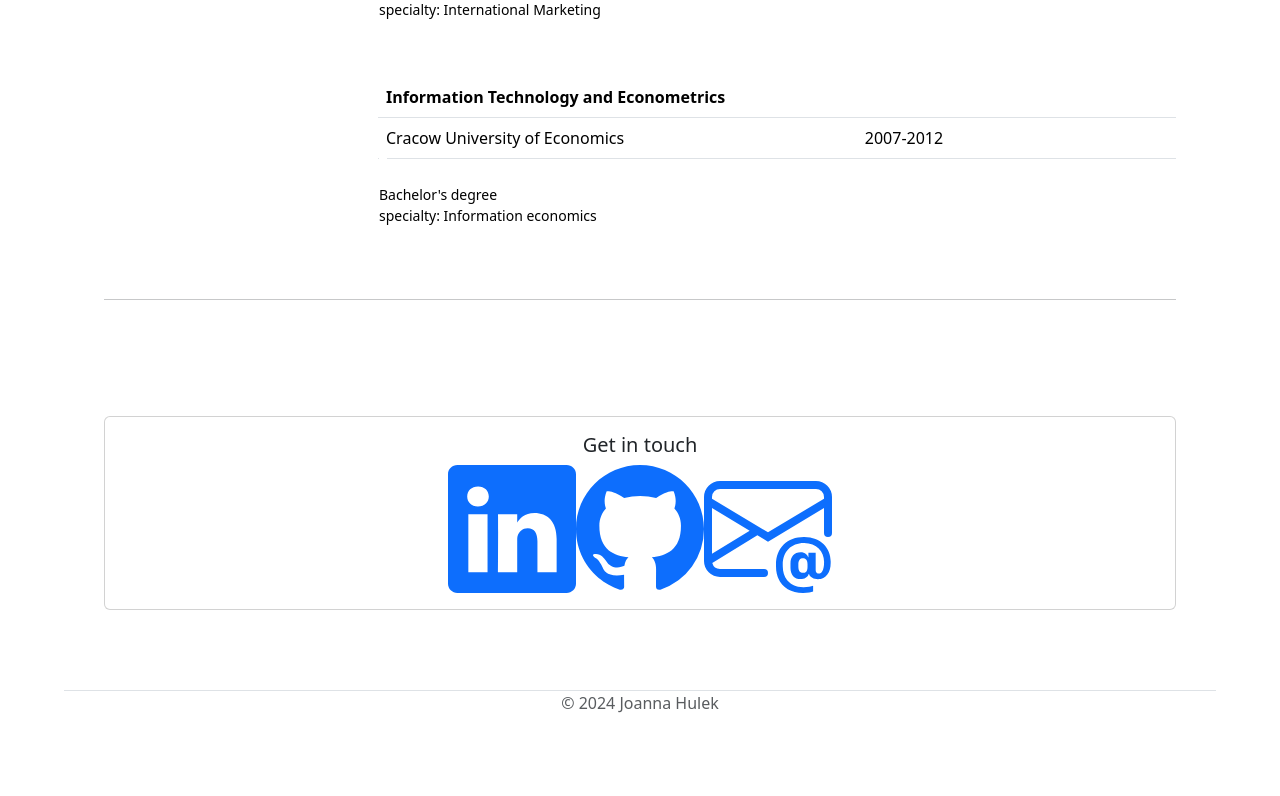
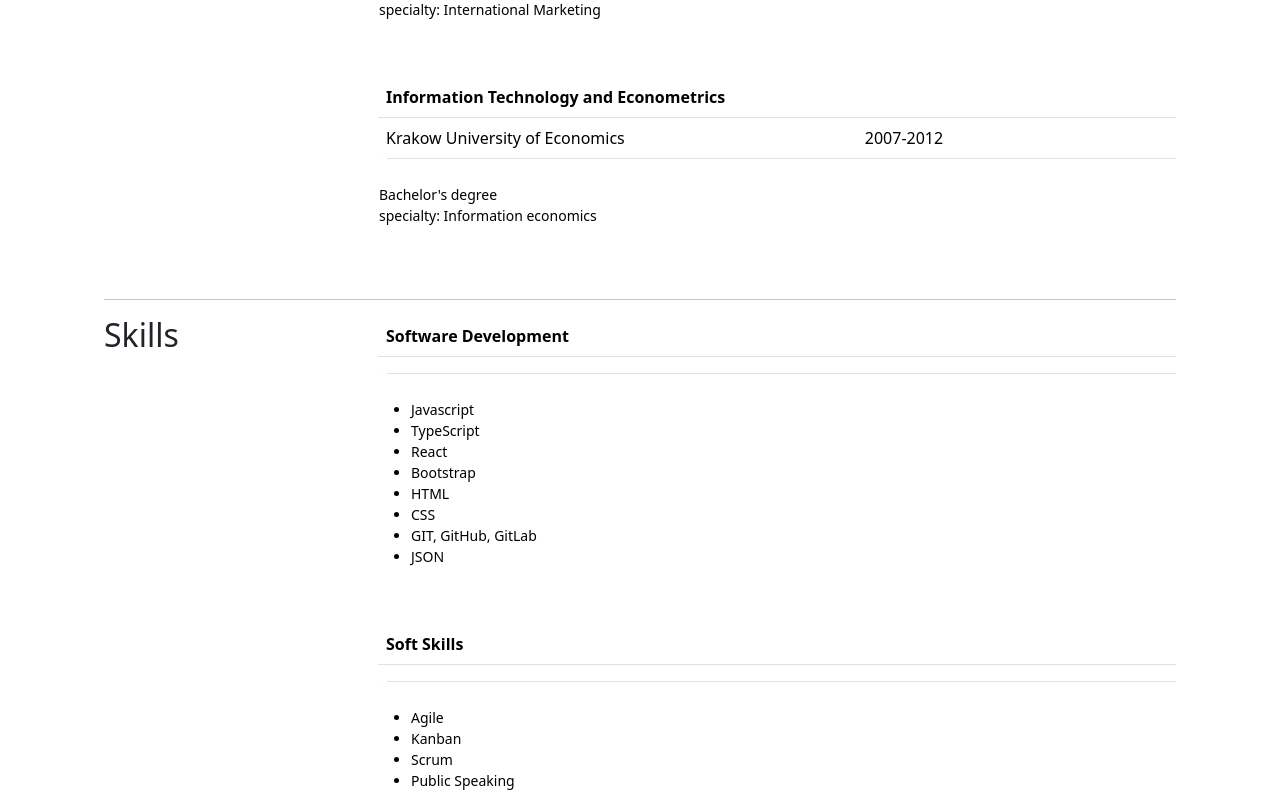
Before and after one commit to joannahulek/joannahulek.github.io, a React (Create React App) app: page / in a window 1280 px wide. Shown: the part 2724-3520 px from the top of the page. Before the commit the page ends 3455 px from the top, so only its background shows below. Built offline with nearby package versions, Linux system fonts and the light colour scheme; the HTML template or start-up script is replaced by a standard one.

Commit message:
skills added to CV

```diff
--- a/src/components/CV2/CV2.tsx
+++ b/src/components/CV2/CV2.tsx
@@ -1,13 +1,22 @@
-import {getEducation, getWork, CvElement, WorkMore, EduMore} from "./CvContent";
+import {
+    getEducation,
+    getWork,
+    CvElement,
+    getSkills,
+    workMore,
+    eduMore, skillsMore
+} from "./CvContent";
 
 function CV2 () {
     return (
         <div>
             <hr></hr>
-            {renderTable("Work Experience", getWork(), WorkMore())}
+            {renderTable("Work Experience", getWork(), workMore())}
             <hr></hr>
-            {renderTable("Education", getEducation(), EduMore())}
+            {renderTable("Education", getEducation(), eduMore())}
             <hr></hr>
+            {renderTable("Skills", getSkills(), skillsMore())}
+
         </div>
     )
 }
--- a/src/components/CV2/CvContent.tsx
+++ b/src/components/CV2/CvContent.tsx
@@ -11,27 +11,72 @@ export function getWork(){
     return [ubs, johu]
 }
 
-export function WorkMore(){
-    return [mercedes]
+export function workMore(){
+    return [mercedes, rmf, viva, rolnik]
 }
 
 export function getEducation(){
     return [im, iie]
 }
 
-export function EduMore(){
+export function eduMore(){
+    return []
+}
+
+export function getSkills(){
+    return [dev, soft]
+}
+
+export function skillsMore(){
     return []
 }
 
 // CV Elements below:
 
+// Skills:
+
+const dev: CvElement = {
+    label: "Software Development",
+    company: "",
+    time: "",
+    description: (<p>
+        <ul>
+            <li>Javascript</li>
+            <li>TypeScript</li>
+            <li>React</li>
+            <li>Bootstrap</li>
+            <li>HTML</li>
+            <li>CSS</li>
+            <li>GIT, GitHub, GitLab</li>
+            <li>JSON</li>
+        </ul>
+    </p>)
+}
+
+const soft: CvElement = {
+    label: "Soft Skills",
+    company: "",
+    time: "",
+    description: (<p>
+        <ul>
+            <li>Agile</li>
+            <li>Kanban</li>
+            <li>Scrum</li>
+            <li>Public Speaking</li>
+        </ul>
+    </p>)
+}
+
+
+// Work items:
+
 const ubs: CvElement = {
     label: "Web Miner, Software engineer",
-    company:"UBS Business Solutions Poland sp. z o.o.",
+    company: "UBS Business Solutions Poland sp. z o.o.",
     time: "Dec 2018 - Present",
     description: (<>
-    <p>
-        Developing and providing full life cycle of web scraping robots with RPA tools and dedicated web scraping platforms based on Python (in 2018-2019) or Java Script (in 2024):
+        <p>
+            Developing and providing full life cycle of web scraping robots with RPA tools and dedicated web scraping platforms based on Python (in 2018-2019) or Java Script (in 2024):
         <ul>
             <li>collecting requirements, creating, testing and implementing robots</li>
             <li>writing documentation</li>
@@ -68,6 +113,8 @@ const johu: CvElement = {
     </>)
 }
 
+// Work more items:
+
 const mercedes: CvElement = {
     label: "Barista",
     company:"We Just Love Coffee",
@@ -79,9 +126,49 @@ const mercedes: CvElement = {
     </>)
 }
 
+const rmf: CvElement = {
+    label: "Internship in Marketing Department",
+    company:"Grupa RMF",
+    time: "Aug 2012 - Sep 2012",
+    description: (<>
+        <p>
+            Summer internship for the winners of the 2nd edition of the <i>Akademia Mediów RMF</i> project organized by the <i>Grupa RMF</i> and <i>Uniwersytet Ekonomiczny w Krakowie</i>.
+        </p><p>
+            Cooperation with the Marketing department as part of ongoing projects, in particular analysis of marketing data.
+        </p>
+    </>)
+}
+
+const viva: CvElement = {
+    label: "E-promotion & E-marketing Specialis",
+    company:"Vivalavita Sp. z o.o.",
+    time: "May 2011 - Jul 2011",
+    description: (<>
+        <p>
+
+        </p>
+    </>)
+}
+
+const rolnik: CvElement = {
+    label: "Trainee in Market Information Department",
+    company:"Małopolski Ośrodek Doradztwa Rolniczego Powiatowy Zespół Doradztwa Rolniczego w Tarnowie",
+    time: "Jul 2010 - Aug 2010",
+    description: (<>
+        <p>
+
+        </p>
+    </>)
+}
+
+
+
+// Education items:
+
+
 const im: CvElement = {
     label: "Management",
-    company:"Cracow University of Economics",
+    company:"Krakow University of Economics",
     time: "2012-2015",
     description: (<p>
         Master's degree<br></br>
@@ -91,7 +178,7 @@ const im: CvElement = {
 
 const iie: CvElement = {
     label: "Information Technology and Econometrics",
-    company:"Cracow University of Economics",
+    company:"Krakow University of Economics",
     time: "2007-2012",
     description: (<p>
         Bachelor's degree<br></br>
```
